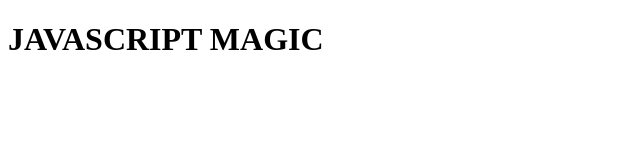
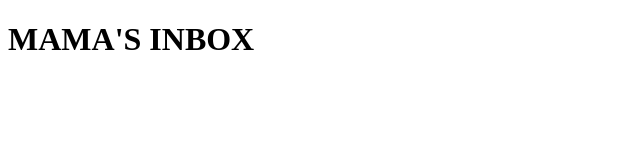
Before and after one commit to rchouham/DOMLes4, a plain HTML site: page index.html in a window 1280 px wide. Shown: the whole page, without its empty margins (0-640 px from the left). Drawn offline with Linux system fonts and the light colour scheme.

Commit message:
main.js usage const

```diff
--- a/main.js
+++ b/main.js
@@ -1,6 +1,6 @@
 const header=document.getElementById('bigheader')
 
-
-header.textContent ="JAVASCRIPT MAGIC "
+const user ="MAMA"
+header.textContent =`${user}'S INBOX`
 console.log('header',header)//-> Wat gaan we zien
 console.log('haaai')
```
Also changed, not shown: index.html (line endings or trailing spaces).
